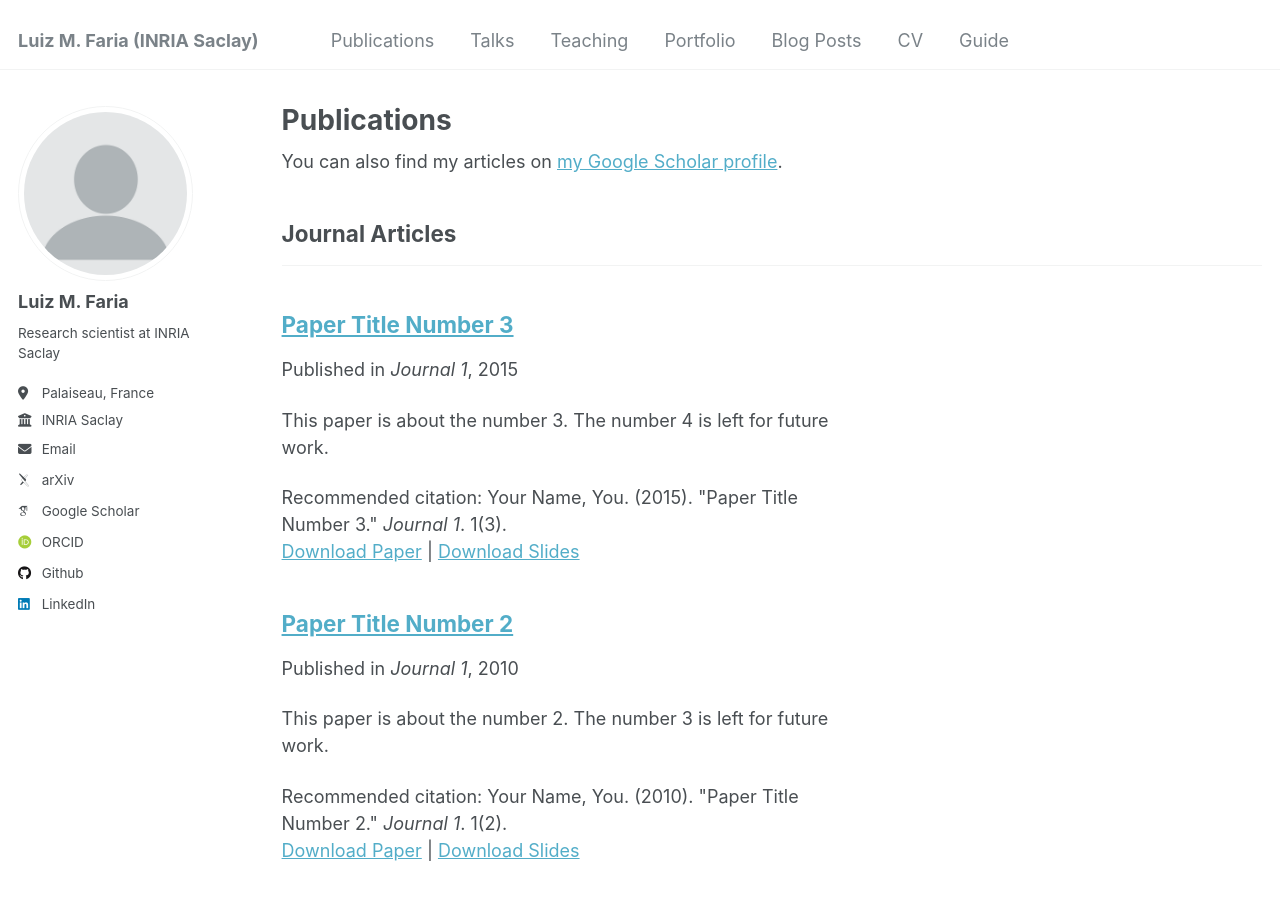
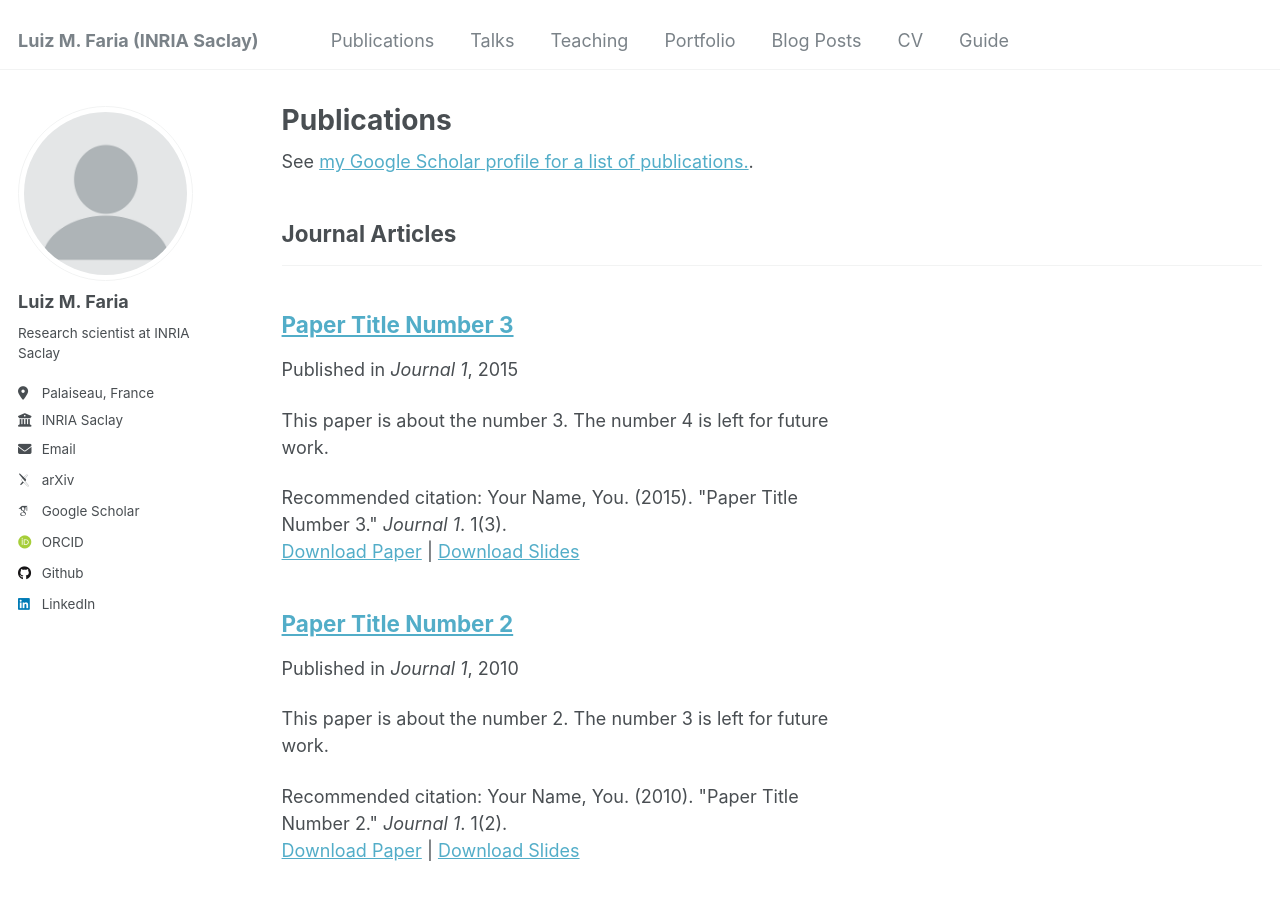
Before and after one commit to maltezfaria/maltezfaria.github.io, a Jekyll site: the page built from _pages/publications.html, in a window 1280 px wide and 900 px high. Built offline with Jekyll 4.4.1, drawn with Linux system fonts in a browser that asks for light colours; some web fonts are replaced.

Commit message:
tweak working for publications

```diff
--- a/_pages/publications.html
+++ b/_pages/publications.html
@@ -6,21 +6,23 @@ author_profile: true
 ---
 
 {% if site.author.googlescholar %}
-  <div class="wordwrap">You can also find my articles on <a href="{{site.author.googlescholar}}">my Google Scholar profile</a>.</div>
+<div class="wordwrap">See <a href="{{site.author.googlescholar}}">my Google
+    Scholar profile for a list of publications.</a>.</div>
 {% endif %}
 
 {% include base_path %}
 
 <!-- New style rendering if publication categories are defined -->
 {% if site.publication_category %}
-  {% for category in site.publication_category  %}
+{% for category in site.publication_category %}
 {% assign title_shown = false %}
 {% for post in site.publications reversed %}
 {% if post.category != category[0] %}
 {% continue %}
 {% endif %}
 {% unless title_shown %}
-        <h2>{{ category[1].title }}</h2><hr />
+<h2>{{ category[1].title }}</h2>
+<hr />
 {% assign title_shown = true %}
 {% endunless %}
 {% include archive-single.html %}
```
Lines whose indentation alone changed are shown as unchanged.
